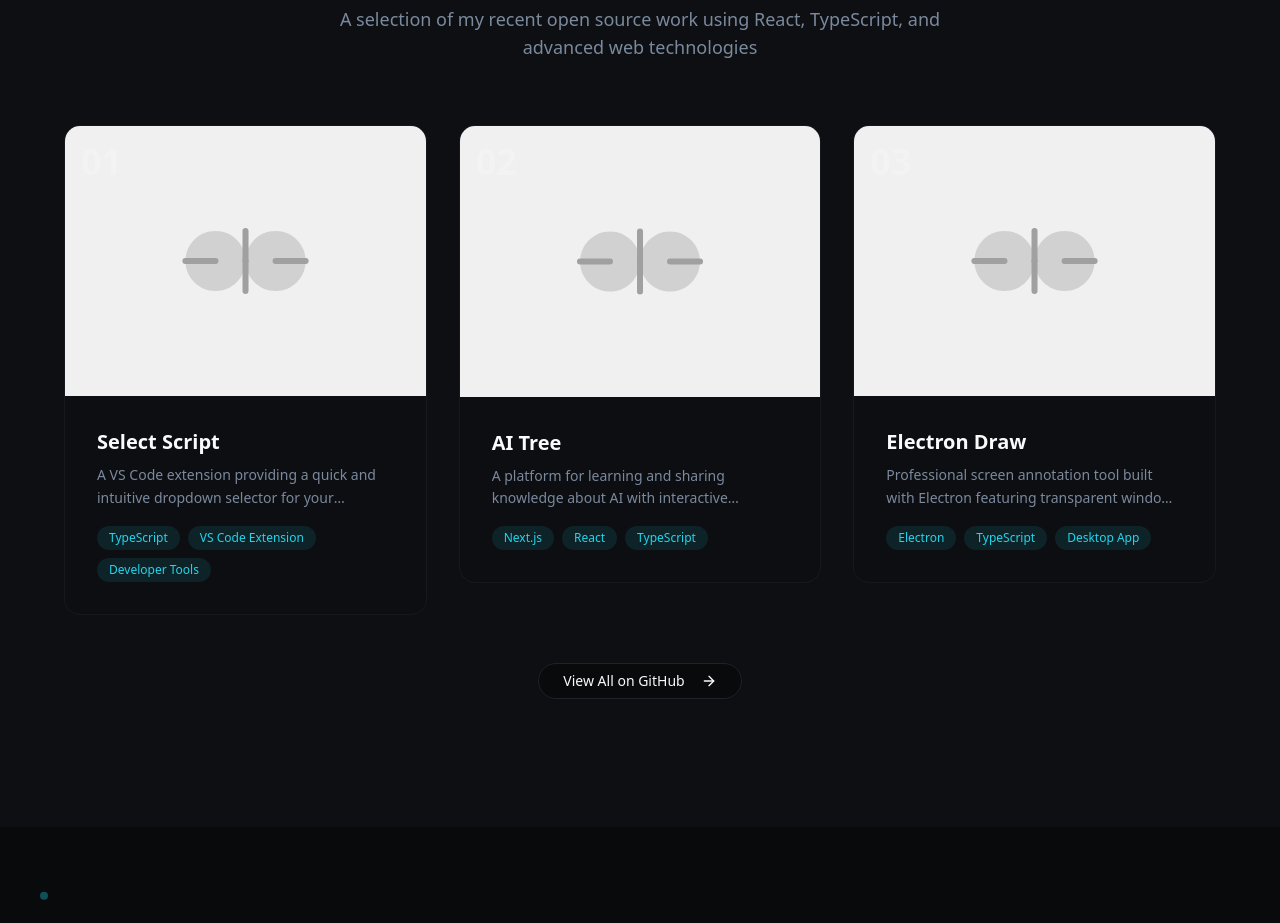
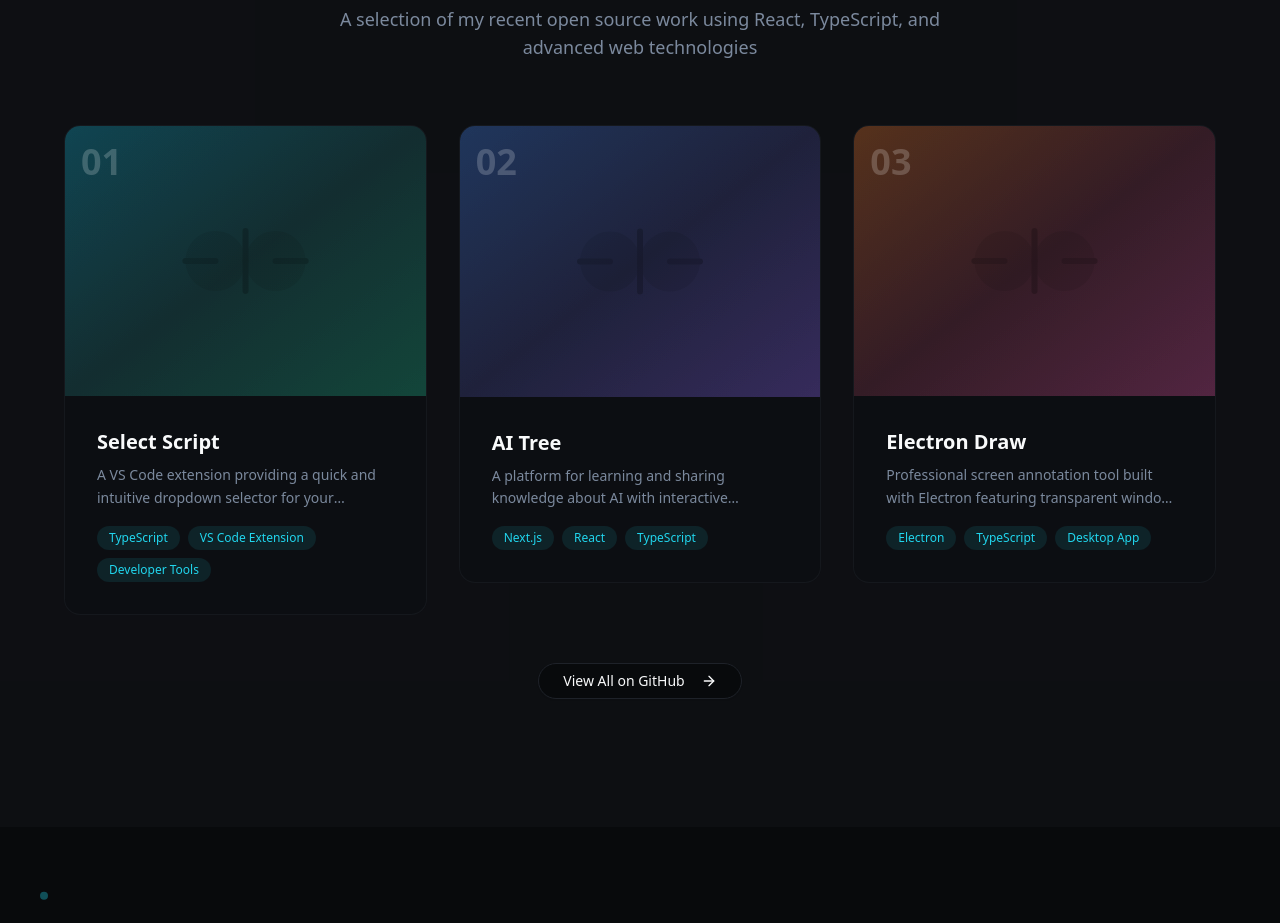
Before and after one commit to pedrocarlos-ti/pedrosantos.dev, a Next.js app: page /v2 in a window 1280 px wide. Shown: the part 1860-2783 px from the top of the page. Built offline with nearby package versions, Linux system fonts and the light colour scheme.

Commit message:
feat: Phase 2.2 - improved project cards with custom gradient backgrounds

```diff
--- a/app/v2/page.tsx
+++ b/app/v2/page.tsx
@@ -22,6 +22,7 @@
     image: "/images/placeholder.svg",
     tags: ["TypeScript", "VS Code Extension", "Developer Tools"],
     link: "/projects",
+    gradient: "from-cyan-500/20 via-teal-500/10 to-emerald-500/20",
   },
   {
     id: 2,
@@ -30,6 +31,7 @@
     image: "/images/placeholder.svg",
     tags: ["Next.js", "React", "TypeScript", "Supabase"],
     link: "/projects",
+    gradient: "from-blue-500/20 via-indigo-500/10 to-violet-500/20",
   },
   {
     id: 3,
@@ -38,6 +40,7 @@
     image: "/images/placeholder.svg",
     tags: ["Electron", "TypeScript", "Desktop App", "UI/UX"],
     link: "/projects",
+    gradient: "from-orange-500/20 via-rose-500/10 to-pink-500/20",
   },
 ];
 
--- a/components/sections/v2/ProjectsSection.tsx
+++ b/components/sections/v2/ProjectsSection.tsx
@@ -13,6 +13,7 @@
   image: string;
   tags: string[];
   link: string;
+  gradient?: string;
 }
 
 interface V2ProjectsSectionProps {
@@ -73,12 +74,12 @@
                 </div>
 
                 {/* Image */}
-                <div className="relative aspect-[4/3] overflow-hidden bg-muted">
+                <div className={`relative aspect-[4/3] overflow-hidden bg-gradient-to-br ${project.gradient || 'from-muted to-muted'}`}>
                   <Image
                     src={project.image}
                     alt={project.title}
                     fill
-                    className="object-cover transition-transform duration-700 group-hover:scale-105"
+                    className="object-cover transition-transform duration-700 group-hover:scale-105 mix-blend-overlay opacity-50"
                   />
                   <div className="absolute inset-0 bg-gradient-to-t from-black/60 via-black/0 to-transparent opacity-0 group-hover:opacity-100 transition-opacity duration-500" />
 
```
